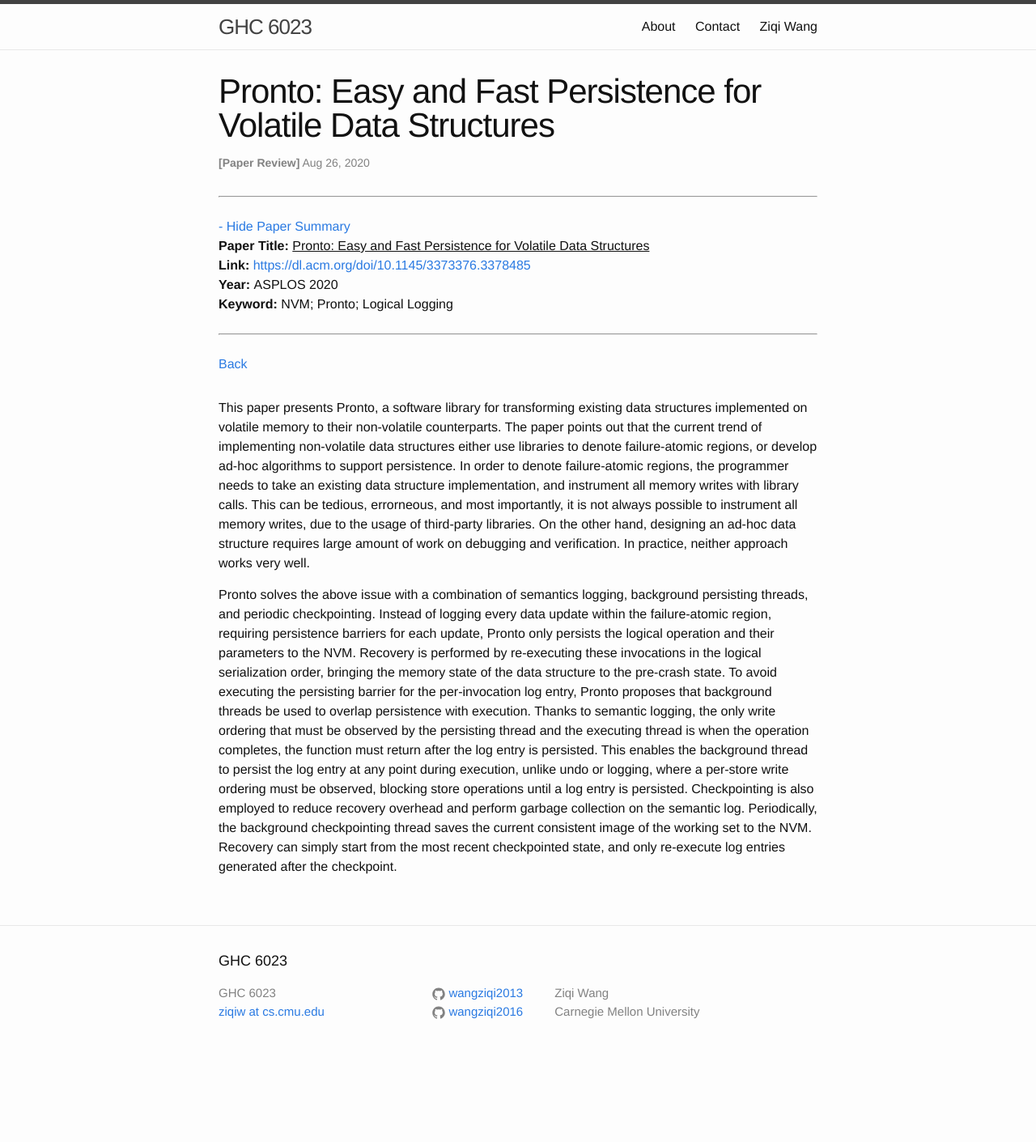
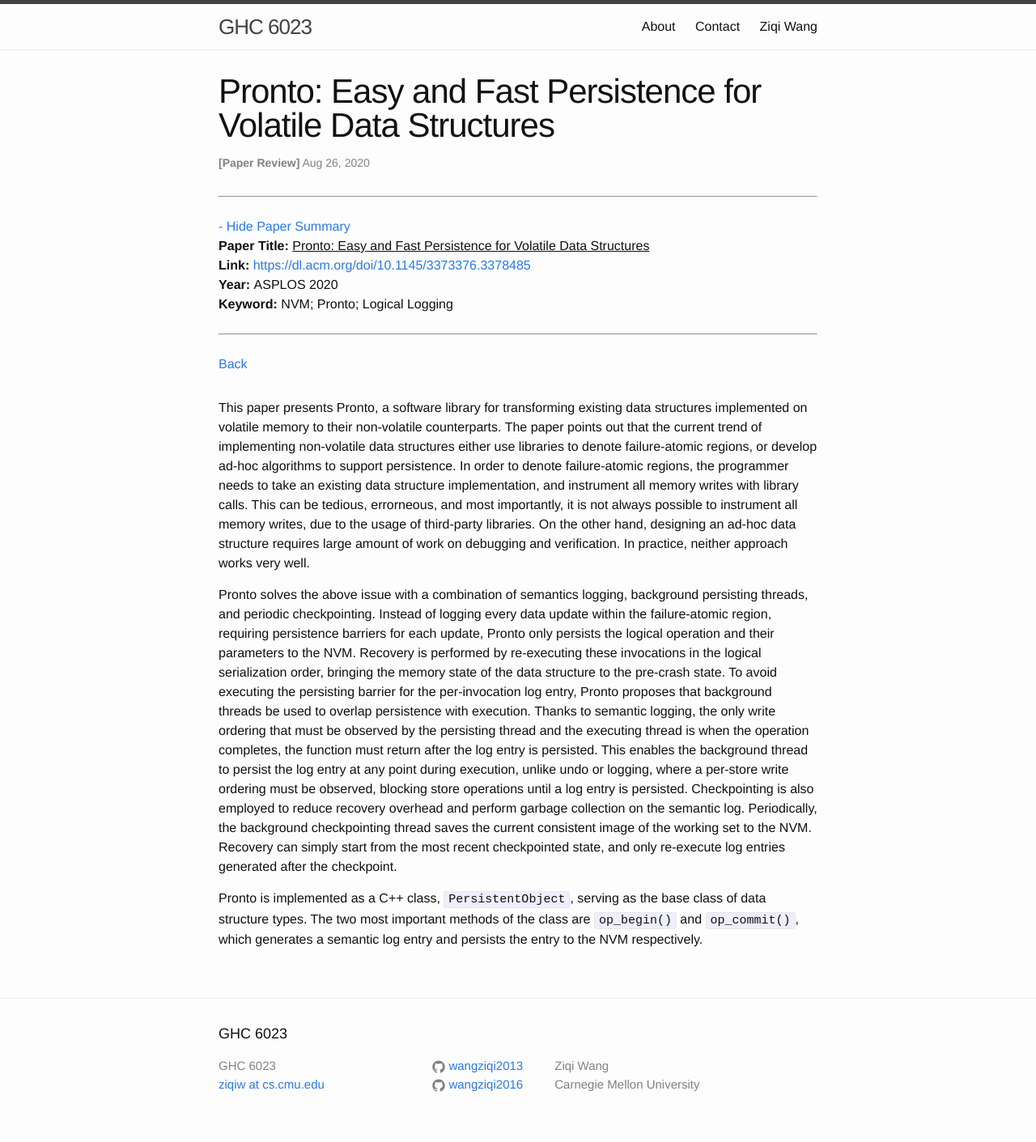
Before and after one commit to wangziqi2013/wangziqi2013.github.io, a Jekyll site: the page built from _posts/2020-08-26-pronto.markdown, in a window 1280 px wide. Shown: the whole page at 81% size. Built offline with Jekyll 4.4.1, drawn with Linux system fonts in a browser that asks for light colours; before the commit the page ends 1321 px from its top, so only the background shows below that.

Commit message:
Adding class

```diff
--- a/_posts/2020-08-26-pronto.markdown
+++ b/_posts/2020-08-26-pronto.markdown
@@ -36,3 +36,7 @@ Checkpointing is also employed to reduce recovery overhead and perform garbage c
 Periodically, the background checkpointing thread saves the current consistent image of the working set to the NVM.
 Recovery can simply start from the most recent checkpointed state, and only re-execute log entries generated after the
 checkpoint.
+
+Pronto is implemented as a C++ class, `PersistentObject`, serving as the base class of data structure types.
+The two most important methods of the class are `op_begin()` and `op_commit()`, which generates a semantic log entry and
+persists the entry to the NVM respectively.
```
